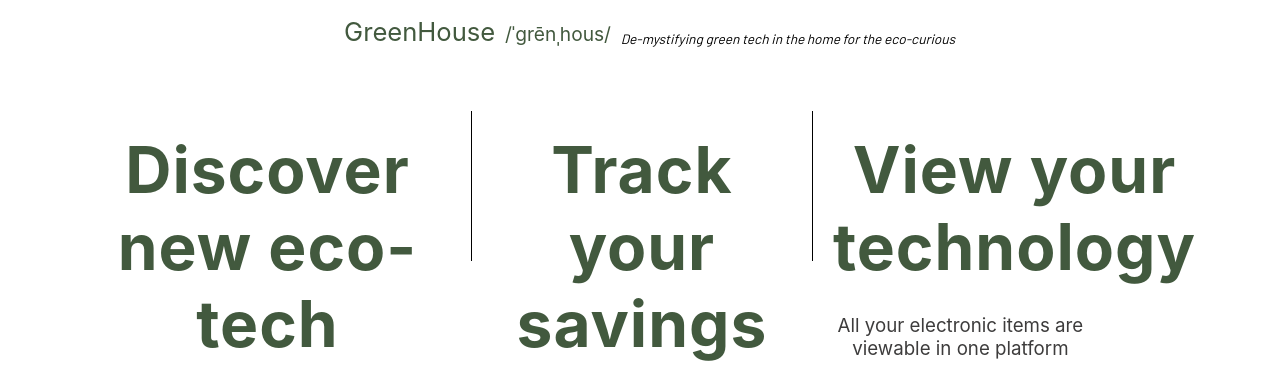
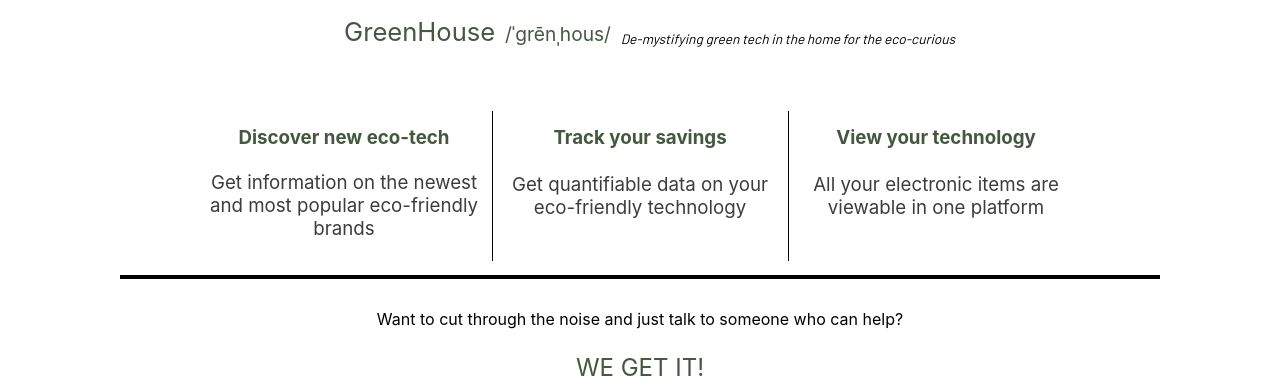
Before and after one commit to suttondemlong/green-house, a React (Create React App) app in the folder client/: page / in a window 1280 px wide. Shown: the part 980-1370 px from the top of the page. Built offline with nearby package versions, Linux system fonts and the light colour scheme; no server answers.

Commit message:
Connect article, random CSS

```diff
--- a/client/src/App.js
+++ b/client/src/App.js
@@ -5,7 +5,7 @@ import Home from "./screens/Home/Home";
 import Articles from "./screens/Articles/Articles"
 import ArticleCreate from "./screens/ArticleCreate/ArticleCreate";
 import ArticleDetail from "./screens/ArticleDetail/ArticleDetail";
-// import ArticleEdit from "./screens/ArticleEdit/ArticleEdit"
+import ArticleEdit from "./screens/ArticleEdit/ArticleEdit"
 
 function App() {
   return (
@@ -14,7 +14,7 @@ function App() {
         <Route exact path="/" component={Home} />
         <Route exact path="/articles" component={Articles} />
         <Route exact path="/add-article" component={ArticleCreate} />
-        {/* <Route exact path="/articles/:id/edit" component={ArticleEdit} /> */}
+        <Route exact path="/articles/:id/edit" component={ArticleEdit} />
         <Route exact path="/articles/:id" component={ArticleDetail} />
       </Switch>
     </div>
--- a/client/src/components/Options/Options.css
+++ b/client/src/components/Options/Options.css
@@ -4,7 +4,7 @@
   margin: 10px;
 }
 
-.title {
+.options-title {
   color: #42593e;
   margin: 5px;
 }
--- a/client/src/components/Options/Options.jsx
+++ b/client/src/components/Options/Options.jsx
@@ -4,7 +4,7 @@ import "../Options/Options.css"
 function Options(props) {
   return (
     <div className='option'>
-      <h3 className='title'>{props.title}</h3>
+      <h3 className='options-title'>{props.title}</h3>
       <div className='p-container'>
         <p className='p'>{props.p}</p>
         </div>
--- a/client/src/screens/ArticleDetail/ArticleDetail.css
+++ b/client/src/screens/ArticleDetail/ArticleDetail.css
@@ -10,13 +10,13 @@
   line-height: 1.6;
 }
 
-.title {
+.detail-title {
   font-size: 64px;
   letter-spacing: 1px;
   padding: 5px;
 }
 
-.content {
+.detail-content {
   padding: 10px;
   letter-spacing: 1px;
 }
--- a/client/src/screens/ArticleDetail/ArticleDetail.jsx
+++ b/client/src/screens/ArticleDetail/ArticleDetail.jsx
@@ -24,10 +24,10 @@ const ArticleDetail = (props) => {
     return <h1>Loading...</h1>
   }
   if (isDeleted) {
-  return <Redirect to={"/Home"} />
+  return <Redirect to={"/articles"} />
   }
   const handleDelete = async () => {
-    await deleteArticle(article.id)
+    await deleteArticle(article._id)
     setIsDeleted(!isDeleted)
   }
 
@@ -36,11 +36,11 @@ const ArticleDetail = (props) => {
       <div className="article-detail">
         <img className="article-detail-image" src={article.imgURL} alt={article.title} />
         <div className="detail">
-          <div className="title">{article.title}</div>
-          <div className="content">{article.content}</div>
-          <div className="author">By: {article.author}</div>
-          <div className="container">
-            <Link className="edit-link" to={`/articles/${article.id}/edit`}>
+          <div className="detail-title">{article.title}</div>
+          <div className="detail-content">{article.content}</div>
+          <div className="detail-author">By: {article.author}</div>
+          <div className="detail-container">
+            <Link className="edit-link" to={`/articles/${article._id}/edit`}>
               <button className="edit-button">Edit</button>
             </Link>
             <button className="delete-button" onClick={handleDelete}>Delete</button>
```
